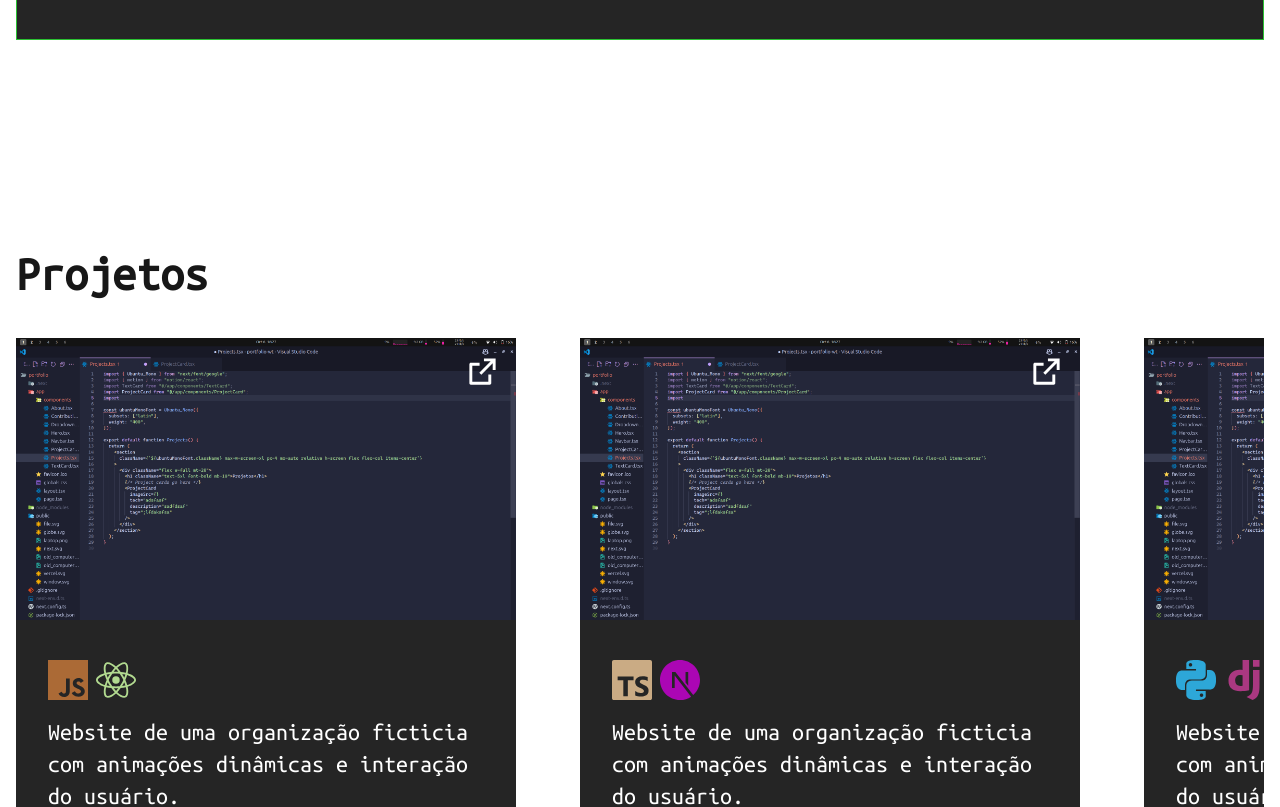
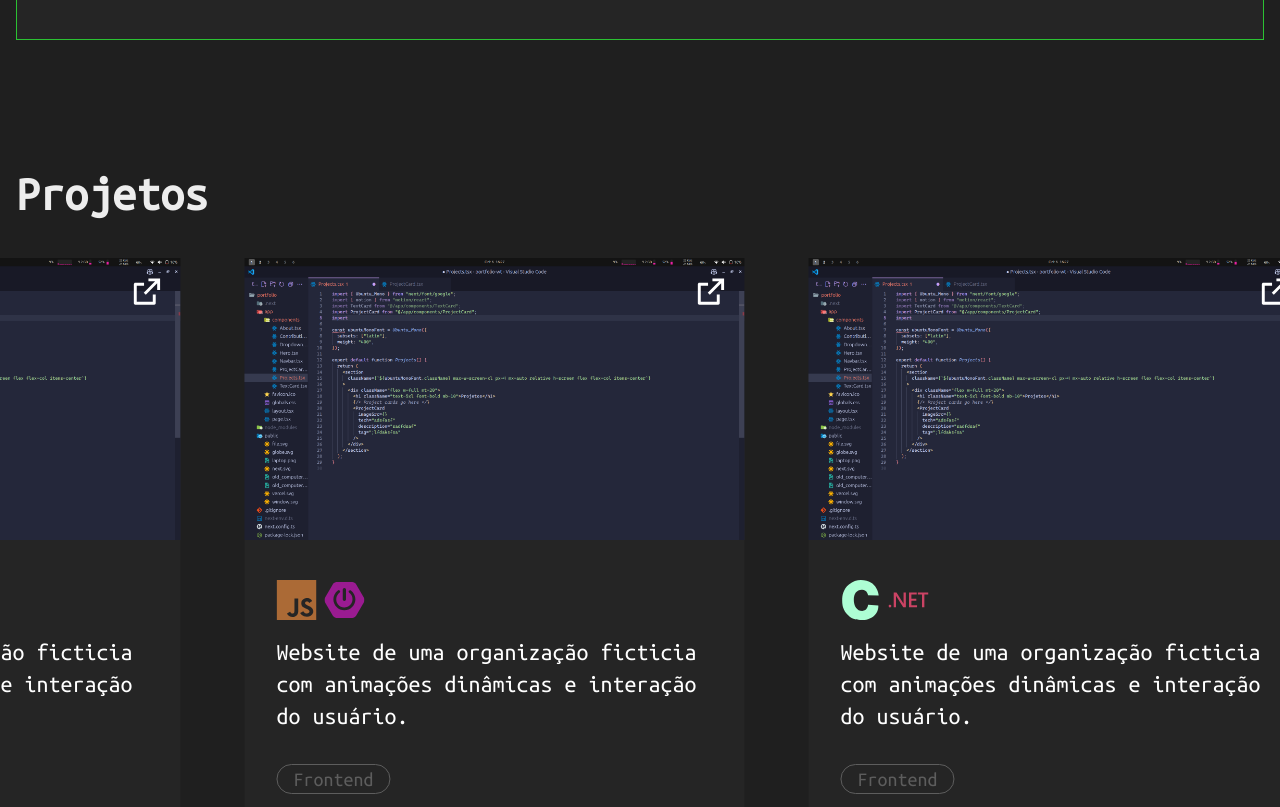
Before and after one commit to WitorDev/witortena, a Next.js app: page / in a window 1280 px wide. Shown: the part 2520-3327 px from the top of the page. Built offline with nearby package versions, Linux system fonts and the light colour scheme; a web font is replaced by a local one.

Commit message:
updated X axis scroll in projects section

```diff
--- a/app/components/Hero.tsx
+++ b/app/components/Hero.tsx
@@ -29,7 +29,6 @@ export default function Hero() {
   const handleMouseMove = (e: any) => {
     mouseX.set(e.clientX - 310);
   };
-
   return (
     <motion.section
       id="hero"
@@ -47,9 +46,9 @@ export default function Hero() {
           Desenvolvedor Fullstack
         </div>
         <h1
-          onMouseEnter={() => setShowImage(true)}
-          onMouseLeave={() => setShowImage(false)}
-          onMouseMove={handleMouseMove} // 4. Add mouse move handler
+          // onMouseEnter={() => setShowImage(true)}
+          // onMouseLeave={() => setShowImage(false)}
+          // onMouseMove={handleMouseMove} // 4. Add mouse move handler
           className={`text-8xl font-bold text-primary-accent mt-4 `}
         >
           Witor Tenã
--- a/app/components/Projects.tsx
+++ b/app/components/Projects.tsx
@@ -2,75 +2,148 @@
 import { Ubuntu_Mono } from "next/font/google";
 import ProjectCard from "@/app/components/ProjectCard";
 import project1 from "@/public/project1.png";
-import { useRef } from "react";
+import { useRef, useState, useLayoutEffect } from "react";
 import { HiArrowUpRight } from "react-icons/hi2";
+import { motion, useScroll, useTransform } from "motion/react";
 
 const ubuntuMonoFont = Ubuntu_Mono({
   subsets: ["latin"],
   weight: "400",
 });
 
+const projectsData = [
+  {
+    imageSrc: project1,
+    tech: ["Javascript", "React"],
+    description:
+      "Website de uma organização ficticia com animações dinâmicas e interação do usuário.",
+    tag: "Frontend",
+    link: "https://google.com",
+  },
+  {
+    imageSrc: project1,
+    tech: ["Typescript", "Nextdotjs"],
+    description:
+      "Website de uma organização ficticia com animações dinâmicas e interação do usuário.",
+    tag: "Frontend",
+    link: "https://google.com",
+  },
+  {
+    imageSrc: project1,
+    tech: ["Python", "Django"],
+    description:
+      "Website de uma organização ficticia com animações dinâmicas e interação do usuário.",
+    tag: "Frontend",
+    link: "https://google.com",
+  },
+  {
+    imageSrc: project1,
+    tech: ["Javascript", "Springboot"],
+    description:
+      "Website de uma organização ficticia com animações dinâmicas e interação do usuário.",
+    tag: "Frontend",
+    link: "https://google.com",
+  },
+  {
+    imageSrc: project1,
+    tech: ["C", "Dotnet"],
+    description:
+      "Website de uma organização ficticia com animações dinâmicas e interação do usuário.",
+    tag: "Frontend",
+    link: "https://google.com",
+  },
+  {
+    imageSrc: project1,
+    tech: ["Php", "Laravel"],
+    description:
+      "Website de uma organização ficticia com animações dinâmicas e interação do usuário.",
+    tag: "Frontend",
+    link: "https://google.com",
+  },
+];
+
 export default function Projects() {
+  const scrollRef = useRef(null);
+  const stickyRef = useRef(null);
+  const trackRef = useRef(null);
+
+  const [scrollDistance, setScrollDistance] = useState(0);
+
+  useLayoutEffect(() => {
+    const track = trackRef.current;
+    const sticky = stickyRef.current;
+    if (!track || !sticky) return;
+
+    const distance = track.scrollWidth - sticky.clientWidth;
+    setScrollDistance(distance);
+  }, []);
+
+  const { scrollYProgress } = useScroll({
+    target: scrollRef,
+    offset: ["start start", "end end"],
+  });
+
+  const scrollX = useTransform(
+    scrollYProgress,
+    [0, 1],
+    [0, -scrollDistance * 1.465]
+  );
+
   return (
     <section
       id="projects"
-      className={`${ubuntuMonoFont.className} justify-center max-w-screen-xl mt-20 px-4 mx-auto relative min-h-screen flex flex-col `}
+      // Layout classes are removed from here...
+      className={`${ubuntuMonoFont.className} relative`}
     >
+      {/* === SCROLLY STRUCTURE START === */}
+      {/* 1. The tall trigger section (300vh) */}
+      <div ref={scrollRef} className="relative h-[300vh]">
+        {/* 2. The sticky container (h-screen) */}
+        <div
+          ref={stickyRef}
+          // Changed to flex items-center to vertically center the content block
+          className="sticky top-0 h-screen w-full overflow-hidden flex items-center"
+        >
+          {/* 3. Inner wrapper for all content (Title, Cards, Link) */}
+          {/* ...and applied here, inside the sticky container */}
+          <div className="flex flex-col w-full max-w-screen-xl mx-auto px-4">
+            {/* Title (now inside sticky container) */}
             <div className="flex w-full">
               <h1 className="text-5xl font-bold">Projetos</h1>
             </div>
-      <div className="flex w-full mt-10">
-        <div className="no-scrollbar flex gap-16 w-full overflow-x-scroll scroll-smooth snap-proximity">
+
+            {/* 3. The moving track */}
+            <motion.div
+              ref={trackRef}
+              style={{ x: scrollX }}
+              className="flex gap-16 mt-10" // Original margin-top
+            >
+              {projectsData.map((project, index) => (
+                <div key={index} className="flex-shrink-0">
                   <ProjectCard
-            imageSrc={project1}
-            tech={["Javascript", "React"]}
-            description="Website de uma organização ficticia com animações dinâmicas e interação do usuário."
-            tag="Frontend"
-            link="https://google.com"
-          />
-          <ProjectCard
-            imageSrc={project1}
-            tech={["Typescript", "Nextdotjs"]}
-            description="Website de uma organização ficticia com animações dinâmicas e interação do usuário."
-            tag="Frontend"
-            link="https://google.com"
-          />
-          <ProjectCard
-            imageSrc={project1}
-            tech={["Python", "Django"]}
-            description="Website de uma organização ficticia com animações dinâmicas e interação do usuário."
-            tag="Frontend"
-            link="https://google.com"
-          />
-          <ProjectCard
-            imageSrc={project1}
-            tech={["Javascript", "Springboot"]}
-            description="Website de uma organização ficticia com animações dinâmicas e interação do usuário."
-            tag="Frontend"
-            link="https://google.com"
-          />
-          <ProjectCard
-            imageSrc={project1}
-            tech={["C", "Dotnet"]}
-            description="Website de uma organização ficticia com animações dinâmicas e interação do usuário."
-            tag="Frontend"
-            link="https://google.com"
-          />
-          <ProjectCard
-            imageSrc={project1}
-            tech={["Php", "Laravel"]}
-            description="Website de uma organização ficticia com animações dinâmicas e interação do usuário."
-            tag="Frontend"
-            link="https://google.com"
+                    imageSrc={project.imageSrc}
+                    tech={project.tech}
+                    description={project.description}
+                    tag={project.tag}
+                    link={project.link}
                   />
                 </div>
-      </div>
+              ))}
+            </motion.div>
+
+            {/* "Ver mais" Link (now inside sticky container) */}
             <div className="flex gap-2 mt-4 text-primary-accent hover:text-secondary-accent hover:cursor-pointer text-xl">
               <p>Ver mais</p>
               <div className="translate-y-1.5">
                 <HiArrowUpRight strokeWidth={1} size={18} />
               </div>
             </div>
+          </div>
+          {/* End inner content wrapper */}
+        </div>
+        {/* End sticky container */}
+      </div>
+      {/* === SCROLLY STRUCTURE END === */}
     </section>
   );
 }
--- a/app/globals.css
+++ b/app/globals.css
@@ -1,8 +1,8 @@
 @import "tailwindcss";
 
 :root {
-  --background: #ffffff;
-  --foreground: #171717;
+  --background: #1f1f1f;
+  --foreground: #ededed;
 }
 
 @media (prefers-color-scheme: dark) {
```
Lines whose indentation alone changed are shown as unchanged.
